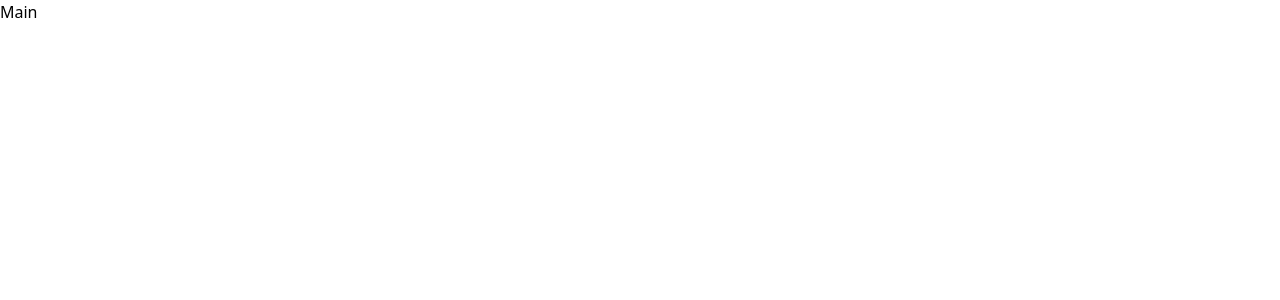
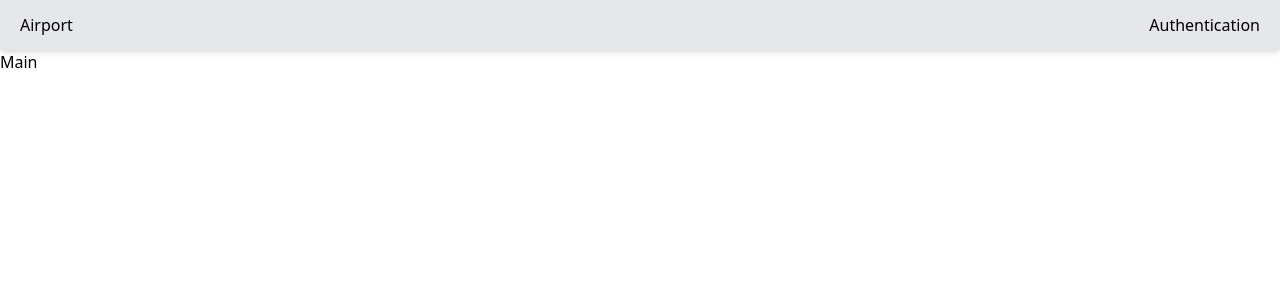
Before and after one commit to User-960/React-airport-app, a React (Create React App) app: page / in a window 1280 px wide. Shown: the top 300 px of the page. Built offline with nearby package versions, Linux system fonts and the light colour scheme.

Commit message:
feat: create component navigation and add styles

```diff
--- a/src/App.tsx
+++ b/src/App.tsx
@@ -1,18 +1,20 @@
 import React from 'react';
 import { Routes, Route } from 'react-router-dom';
+import Navigation from './components/Navigation';
 import AirportDetailPage from './pages/AirportDetailPage';
 import AuthPage from './pages/AuthPage';
 import MainPage from './pages/MainPage';
 
 function App() {
   return (
-    <div>
+    <>
+      <Navigation />
       <Routes>
         <Route path='/' element={<MainPage />}></Route>
         <Route path='/auth' element={<AuthPage />}></Route>
         <Route path='/airport/:id' element={<AirportDetailPage />}></Route>
       </Routes>
-    </div>
+    </>
   );
 }
 
--- /dev/null
+++ b/src/components/Navigation.tsx
@@ -0,0 +1,12 @@
+import React from 'react';
+import { Link } from 'react-router-dom';
+
+export default function Navigation() {
+  return (
+    <nav className="flex justify-between px-5 h-[50px] bg-gray-200 items-center shadow-md">
+      Airport
+
+      <Link to="/auth">Authentication</Link>
+    </nav>
+  )
+};
```
